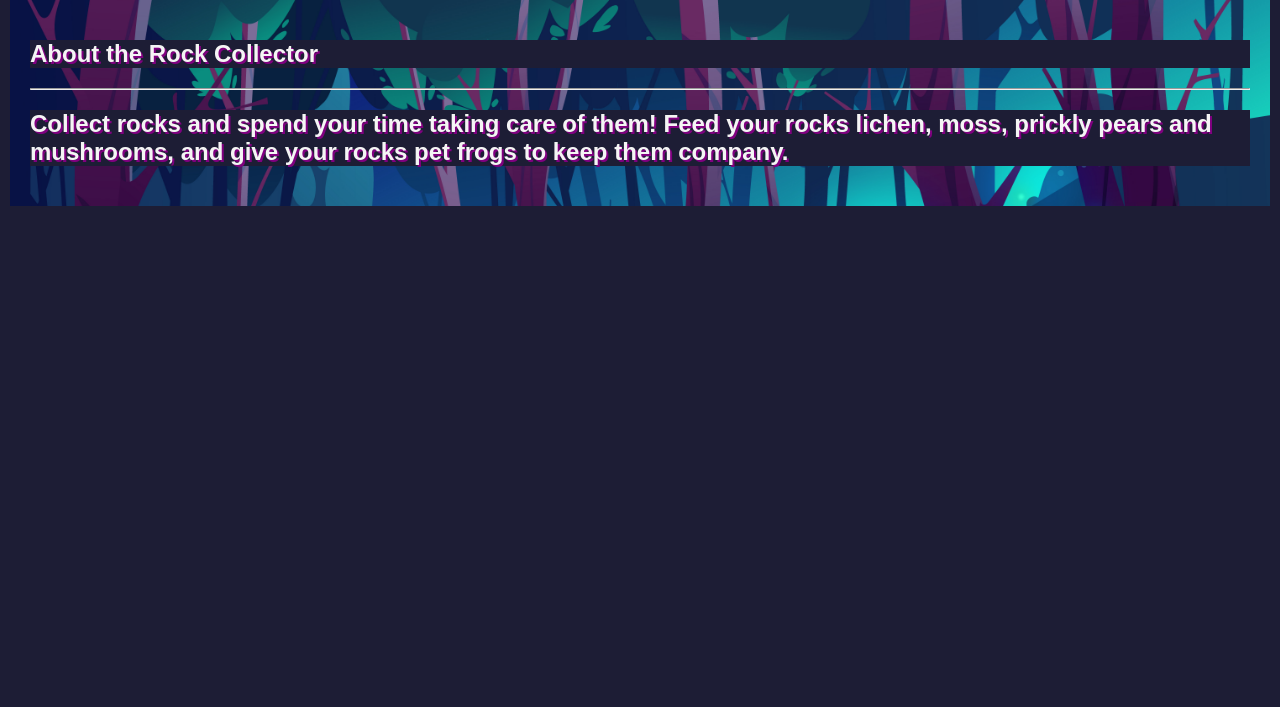
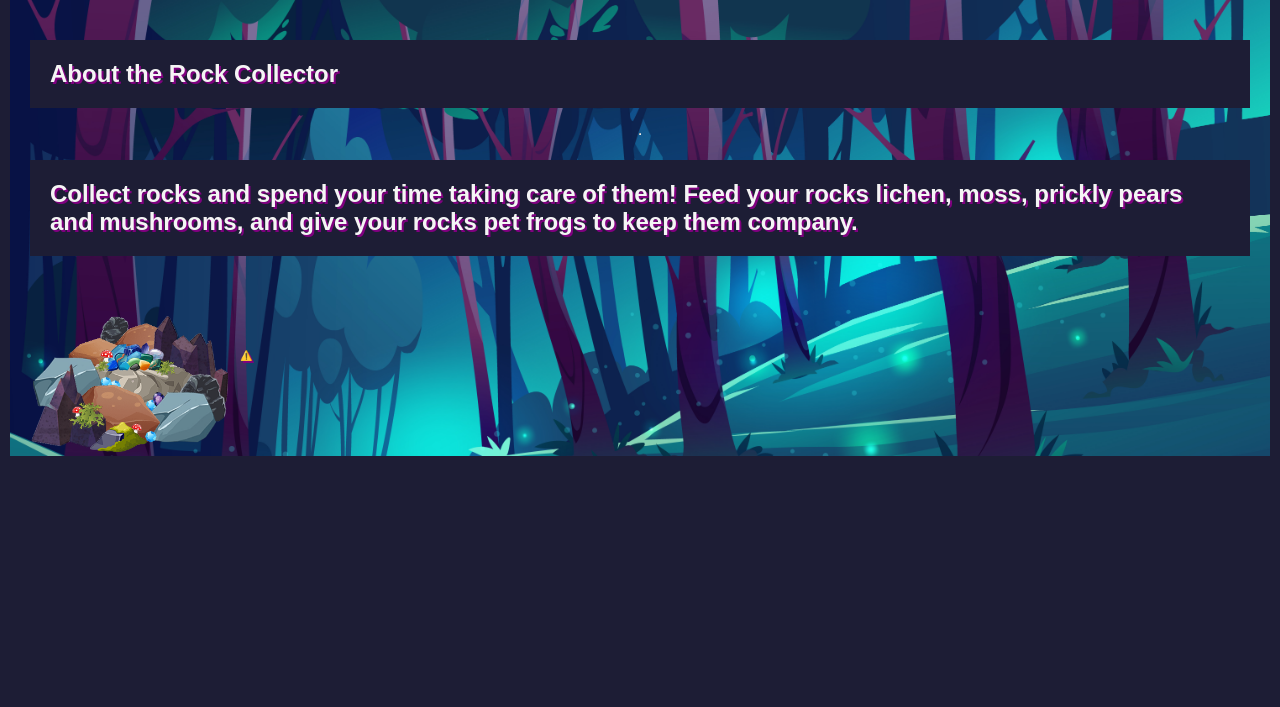
Before and after one commit to shakestuffup73/rock-collector, a Django app: page /about/ in a window 1280 px wide. Shown: the part 86-793 px from the top of the page. Run offline with Django 4.2, Linux system fonts and the light colour scheme; some web fonts are replaced.

Commit message:
update about page for rock collector

```diff
--- a/main_app/static/css/base.css
+++ b/main_app/static/css/base.css
@@ -163,6 +163,9 @@ nav li {
 }
 
 .about-div {
+  display: flex;
+  flex-direction: column;
+  flex-wrap: wrap;
   color: whitesmoke;
   text-shadow: 2px 2px purple;
   padding: 20px;
@@ -172,6 +175,11 @@ nav li {
 
 .about-div > h2 {
   background-color: #1D1D35;
+  padding: 20px;
+}
+
+.frog-div {
+  margin-left: 210px;
 }
 
 @media only screen and (min-width: 768px) {
--- a/main_app/templates/about.html
+++ b/main_app/templates/about.html
@@ -6,6 +6,24 @@
   <hr>
   <h2>Collect rocks and spend your time taking care of them! Feed your rocks lichen, moss, prickly pears and mushrooms, and give your rocks pet frogs to keep them company.
   </h2>
+  <div class="frog-div">
+    <lottie-player
+    id="firstLottie"
+    src="https://assets6.lottiefiles.com/packages/lf20_ypoyndji.json"
+    style="width:160px; height: 160px;"
+    autoplay
+    loop
+    >
+  </lottie-player>
+</div>
+</div>
+<div class="rocks-div">
+  <img
+  src="../static/images/collectedrocks_about.png"
+  alt="A pile of collected rocks"
+  style="width:200px; height:200px; margin-top: -200px; margin-left: 20px;"
+  id="rockPile"
+  />
 </div>
 
 {% endblock %}
--- a/main_app/templates/rocks/detail.html
+++ b/main_app/templates/rocks/detail.html
@@ -167,7 +167,7 @@
         {% endfor %}
       {% else %}
         <p class="all-frogs">
-          {{ rock.name }} already has all the available frogs 🥳
+          {{ rock.name }} already has all the available frogs
         </p>
       {% endif %}
     </div>
```
Also changed, not shown: main_app/static/images/collectedrocks_about.png (added).
